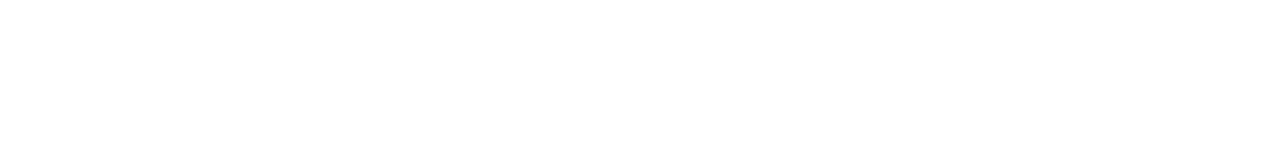
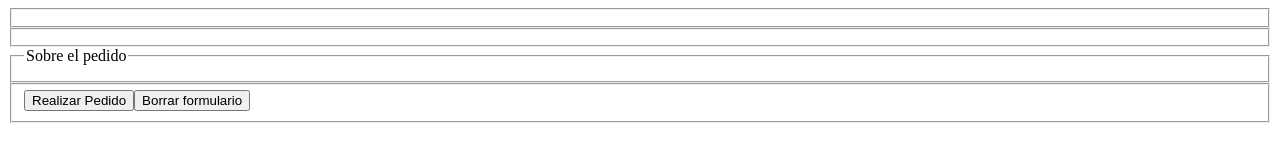
Before and after one commit to Hannah-bannanah/DWEC-AE2, a plain HTML site: page index.html in a window 1280 px wide. Drawn offline with Linux system fonts and the light colour scheme.

Commit message:
creado estructura formulario y botones

```diff
--- a/index.html
+++ b/index.html
@@ -5,11 +5,10 @@
   <meta http-equiv="X-UA-Compatible" content="IE=edge">
   <meta name="viewport" content="width=device-width, initial-scale=1.0">
   <title>Document</title>
-  <script src="./js/script.js"></script>
+  <script src="./js/script.js" defer></script>
 </head>
 <body>
-  <div class="container">
-
+  <div class="container" id="mainDiv">
   </div>
 </body>
 </html>
--- a/js/script.js
+++ b/js/script.js
@@ -0,0 +1,45 @@
+/*Generacion de un formulario con javascript*/
+
+//creacion de la estructura general del formulario
+const mainDiv = document.querySelector(".container");
+
+const form = document.createElement("form");
+mainDiv.appendChild(form);
+
+const fieldsetContacto = document.createElement("fieldset");
+fieldsetContacto.classList.add("contacto");
+form.appendChild(fieldsetContacto);
+
+const fieldsetOpciones = document.createElement("fieldset");
+fieldsetOpciones.classList.add("opciones-pizza");
+form.appendChild(fieldsetOpciones);
+
+const fieldsetRestaurante = document.createElement("fieldset");
+fieldsetRestaurante.classList.add("restaurante");
+form.appendChild(fieldsetRestaurante)
+
+const fieldsetAcciones = document.createElement("fieldset");
+fieldsetAcciones.classList.add("acciones");
+form.appendChild(fieldsetAcciones);
+
+//creacion de la seccion Restaurante
+const leyendaRestaurante = document.createElement("legend");
+leyendaRestaurante.textContent = "Sobre el pedido";
+fieldsetRestaurante.appendChild(leyendaRestaurante);
+
+//creacion de la seccion de acciones
+//boton de envio
+const submit = document.createElement("button");
+submit.setAttribute("type", "submit");
+submit.setAttribute("name", "submit");
+submit.setAttribute("id", "submit");
+submit.textContent = "Realizar Pedido";
+submit.classList.add("cta");
+fieldsetAcciones.appendChild(submit);
+
+const reset = document.createElement("button");
+reset.setAttribute("type", "reset");
+reset.setAttribute("name", "reset");
+reset.setAttribute("id", "reset");
+reset.textContent = "Borrar formulario";
+fieldsetAcciones.appendChild(reset);
```
